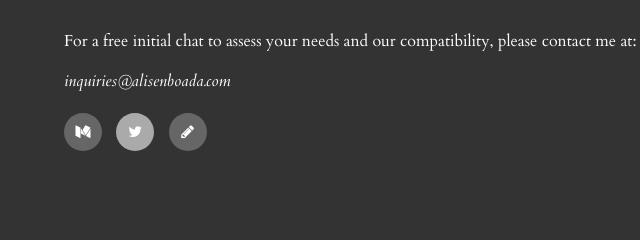
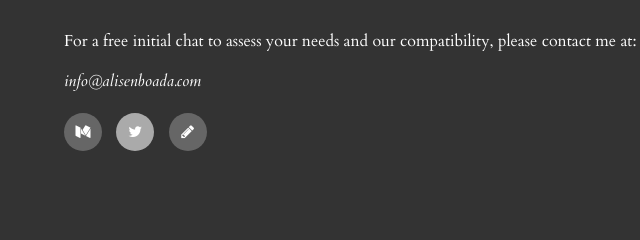
Before and after one commit to dirtghost/abport, a plain HTML site: page index.html in a window 1280 px wide. Shown: the part 3441-3681 px from the top of the page, 21-661 px from the left. Drawn offline with Linux system fonts and the light colour scheme.

Commit message:
Updated contact info

```diff
--- a/index.html
+++ b/index.html
@@ -153,7 +153,7 @@
             <div class="row">
               <div class="col-md-8">
                 <p> For a free initial chat to assess your needs and our compatibility, please contact me at:</p>
-                <p><i>inquiries@alisenboada.com</i></p>
+                <p><i>info@alisenboada.com</i></p>
                 <p class="social" style="text-align: left;" ">
                   <a href="https://medium.com/@akboada" title="" class="email"><i class="fa fa-medium"></i></a>
                   <a href="https://twitter.com/akboada" title="" class="twitter"><i class="fa fa-twitter"></i></a>
```
